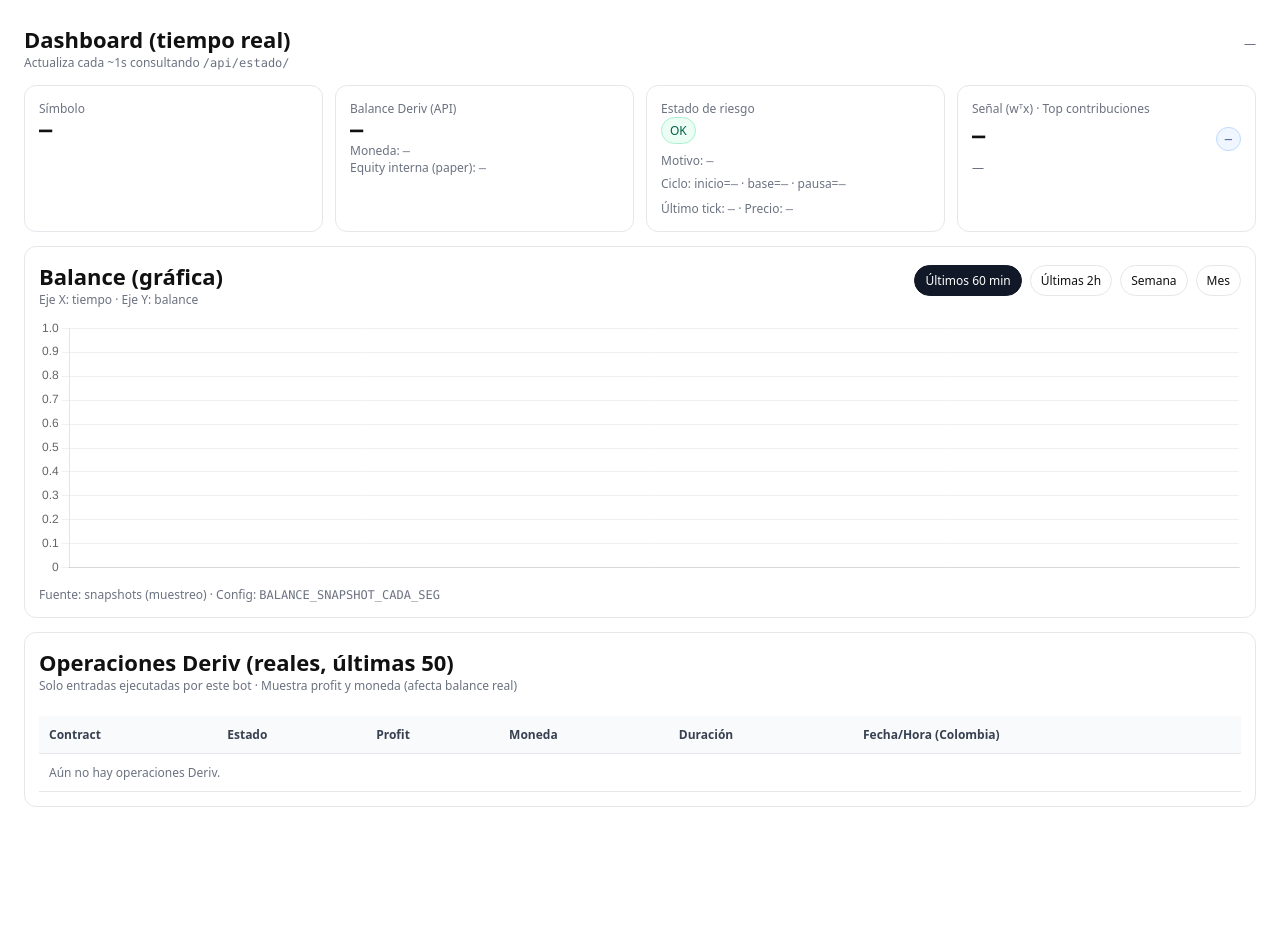
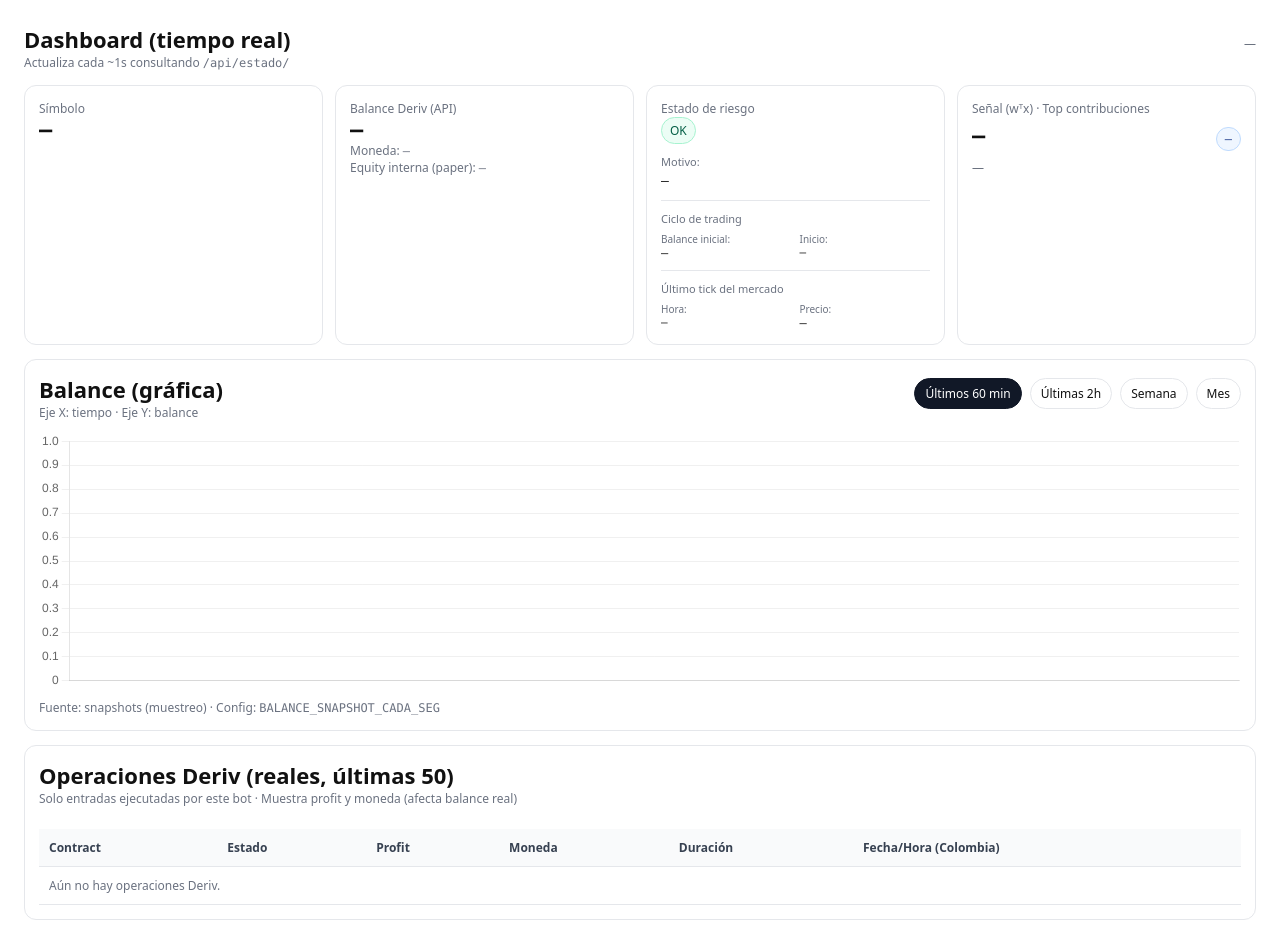
Before and after one commit to johnschneiider/binabot, a Django app: page / in a window 1280 px wide. Before the commit the page ends 807 px from the top, so only its background shows below. Run offline with Django 5.2, Linux system fonts and the light colour scheme; data that the repository does not hold is empty.

Commit message:
UI: reorganizar secciÃ³n de riesgo para mayor claridad (fechas legibles, estructura visual mejorada)

```diff
--- a/gestion_riesgo/templates/gestion_riesgo/dashboard.html
+++ b/gestion_riesgo/templates/gestion_riesgo/dashboard.html
@@ -67,15 +67,41 @@
         {% else %}
           <div class="badge ok" id="bloqueado">OK</div>
         {% endif %}
-        <div class="muted" style="margin-top: 8px;">
-          Motivo: <span class="mono" id="riesgo_motivo">{% if cuenta and cuenta.riesgo_motivo %}{{ cuenta.riesgo_motivo }}{% else %}—{% endif %}</span>
+        <div style="margin-top: 10px;">
+          <div class="muted" style="font-size: 11px; margin-bottom: 4px;">Motivo:</div>
+          <div class="mono" id="riesgo_motivo" style="font-size: 13px; font-weight: 500;">{% if cuenta and cuenta.riesgo_motivo %}{{ cuenta.riesgo_motivo }}{% else %}—{% endif %}</div>
         </div>
-        <div class="muted" style="margin-top: 6px;">
-          Ciclo: inicio=<span class="mono" id="ciclo_inicio">{% if cuenta and cuenta.ciclo_inicio_epoch %}{{ cuenta.ciclo_inicio_epoch }}{% else %}—{% endif %}</span>
-          · base=<span class="mono" id="ciclo_balance_inicio">{% if cuenta and cuenta.ciclo_balance_inicio != None %}{{ cuenta.ciclo_balance_inicio }}{% else %}—{% endif %}</span>
-          · pausa=<span class="mono" id="ciclo_pausa">—</span>
+        <div id="ciclo_pausa_info" style="margin-top: 10px; display: none;">
+          <div class="muted" style="font-size: 11px; margin-bottom: 4px;">Pausa hasta:</div>
+          <div class="mono" id="ciclo_pausa_fecha" style="font-size: 13px; color: #dc2626;"></div>
+          <div class="mono" id="ciclo_pausa_countdown" style="font-size: 12px; color: #dc2626; margin-top: 2px;"></div>
         </div>
-        <div class="muted" style="margin-top: 8px;">Último tick: <span class="mono" id="ultimo_tick">{{ cuenta.ultimo_tick_epoch|default:"—" }}</span> · Precio: <span class="mono" id="ultimo_precio">{{ cuenta.ultimo_precio|default:"—" }}</span></div>
+        <div style="margin-top: 12px; padding-top: 10px; border-top: 1px solid #e5e7eb;">
+          <div class="muted" style="font-size: 11px; margin-bottom: 6px;">Ciclo de trading</div>
+          <div style="display: grid; grid-template-columns: 1fr 1fr; gap: 8px; font-size: 12px;">
+            <div>
+              <div class="muted" style="font-size: 10px;">Balance inicial:</div>
+              <div class="mono" id="ciclo_balance_inicio" style="font-weight: 500;">{% if cuenta and cuenta.ciclo_balance_inicio != None %}{{ cuenta.ciclo_balance_inicio|floatformat:2 }}{% else %}—{% endif %}</div>
+            </div>
+            <div>
+              <div class="muted" style="font-size: 10px;">Inicio:</div>
+              <div class="mono" id="ciclo_inicio" style="font-size: 11px;">—</div>
+            </div>
+          </div>
+        </div>
+        <div style="margin-top: 10px; padding-top: 10px; border-top: 1px solid #e5e7eb;">
+          <div class="muted" style="font-size: 11px; margin-bottom: 6px;">Último tick del mercado</div>
+          <div style="display: grid; grid-template-columns: 1fr 1fr; gap: 8px; font-size: 12px;">
+            <div>
+              <div class="muted" style="font-size: 10px;">Hora:</div>
+              <div class="mono" id="ultimo_tick" style="font-size: 11px;">—</div>
+            </div>
+            <div>
+              <div class="muted" style="font-size: 10px;">Precio:</div>
+              <div class="mono" id="ultimo_precio" style="font-weight: 500;">{{ cuenta.ultimo_precio|default:"—" }}</div>
+            </div>
+          </div>
+        </div>
       </div>
       <div class="card">
         <div class="muted">Señal (wᵀx) · Top contribuciones</div>
@@ -203,6 +229,20 @@
 
       function setRiesgoMotivo(m) {
         setText("riesgo_motivo", (m && String(m).trim()) ? String(m) : "—");
+      }
+
+      function actualizarPausaInfo(c) {
+        const elInfo = document.getElementById("ciclo_pausa_info");
+        if (!elInfo) return;
+        const tienePausa = c && c.ciclo_pausa_hasta_local && c.ciclo_pausa_restante_seg !== null && c.ciclo_pausa_restante_seg !== undefined;
+        if (tienePausa && c.ciclo_pausa_restante_seg > 0) {
+          elInfo.style.display = "block";
+          setText("ciclo_pausa_fecha", c.ciclo_pausa_hasta_local || "—");
+          const countdown = c.ciclo_pausa_restante_hhmmss || "00:00:00";
+          setText("ciclo_pausa_countdown", `(faltan ${countdown})`);
+        } else {
+          elInfo.style.display = "none";
+        }
       }
 
       function formatPausa(pausaLocal, restanteHHMMSS) {
@@ -353,13 +393,15 @@
             setText("balance_deriv", (c.balance_deriv === null || c.balance_deriv === undefined) ? "—" : fmt2(c.balance_deriv));
             setText("moneda_deriv", c.moneda_deriv || "—");
             setText("capital_actual", fmt2(c.capital_actual));
-            setText("ultimo_tick", String(c.ultimo_tick_epoch));
-            setText("ultimo_precio", String(c.ultimo_precio));
             setBloqueado(Boolean(c.bloqueado));
-            setRiesgoMotivo(c.riesgo_motivo_ui || c.riesgo_motivo);
-            setText("ciclo_inicio", (c.ciclo_inicio_epoch === null || c.ciclo_inicio_epoch === undefined) ? "—" : String(c.ciclo_inicio_epoch));
+            setRiesgoMotivo(c.riesgo_motivo_ui || c.riesgo_motivo || "—");
+            actualizarPausaInfo(c);
+            // Ciclo: balance inicial y fecha de inicio legible
             setText("ciclo_balance_inicio", (c.ciclo_balance_inicio === null || c.ciclo_balance_inicio === undefined) ? "—" : fmt2(c.ciclo_balance_inicio));
-            setText("ciclo_pausa", formatPausa(c.ciclo_pausa_hasta_local, c.ciclo_pausa_restante_hhmmss));
+            setText("ciclo_inicio", c.ciclo_inicio_local || "—");
+            // Último tick: fecha legible y precio
+            setText("ultimo_tick", c.ultimo_tick_local ? c.ultimo_tick_local.slice(11, 19) : "—");
+            setText("ultimo_precio", (c.ultimo_precio === null || c.ultimo_precio === undefined) ? "—" : fmt2(c.ultimo_precio));
             setText("senal_valor", (c.senal_valor === null || c.senal_valor === undefined) ? "—" : fmt2(c.senal_valor));
             setSenalDecision(c.senal_decision);
             renderContribuciones(c.senal_top_contribuciones);
--- a/gestion_riesgo/views.py
+++ b/gestion_riesgo/views.py
@@ -143,6 +143,10 @@ def estado_json(request):
             dt_pausa_local = _fecha_hora_colombia_desde_epoch(pausa_hasta_epoch)
             pausa_restante_seg = max(0, int(pausa_hasta_epoch - now_epoch))
 
+        # Fechas legibles para ciclo y último tick
+        dt_ciclo_inicio = _fecha_hora_colombia_desde_epoch(cuenta.ciclo_inicio_epoch) if cuenta.ciclo_inicio_epoch else None
+        dt_ultimo_tick = _fecha_hora_colombia_desde_epoch(cuenta.ultimo_tick_epoch) if cuenta.ultimo_tick_epoch else None
+
         cuenta_dict = {
             "id": cuenta.id,
             "simbolo": cuenta.simbolo,
@@ -157,12 +161,14 @@ def estado_json(request):
             "riesgo_motivo_ui": riesgo_ui.get("label") or cuenta.riesgo_motivo,
             "ciclo_balance_inicio": cuenta.ciclo_balance_inicio,
             "ciclo_inicio_epoch": cuenta.ciclo_inicio_epoch,
+            "ciclo_inicio_local": dt_ciclo_inicio.strftime("%Y-%m-%d %H:%M:%S") if dt_ciclo_inicio else None,
             "ciclo_pausa_hasta_epoch": cuenta.ciclo_pausa_hasta_epoch,
             "ciclo_pausa_hasta_local": dt_pausa_local.strftime("%Y-%m-%d %H:%M:%S") if dt_pausa_local else None,
             "ciclo_pausa_restante_seg": pausa_restante_seg,
             "ciclo_pausa_restante_hhmmss": _fmt_hhmmss(pausa_restante_seg) if pausa_restante_seg is not None else None,
             "ciclo_ultimo_evento": cuenta.ciclo_ultimo_evento,
             "ultimo_tick_epoch": cuenta.ultimo_tick_epoch,
+            "ultimo_tick_local": dt_ultimo_tick.strftime("%Y-%m-%d %H:%M:%S") if dt_ultimo_tick else None,
             "ultimo_precio": cuenta.ultimo_precio,
             "senal_valor": cuenta.senal_valor,
             "senal_decision": cuenta.senal_decision,
```
